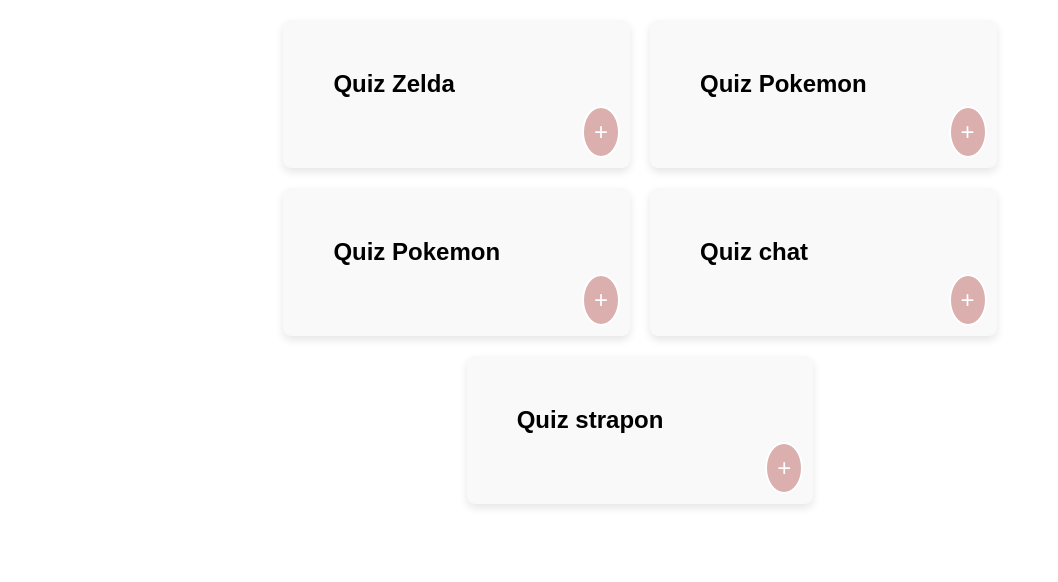
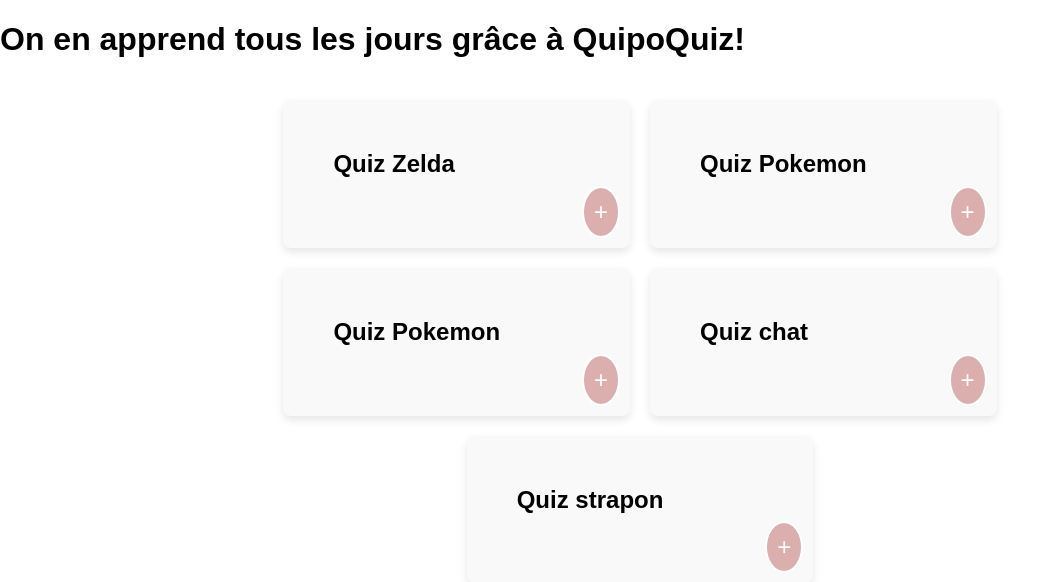
Before and after one commit to alexandre-imbernon/quiznight, a PHP site: page / in a window 1280 px wide. Shown: the part 120-702 px from the top of the page, without its empty margins (0-1058 px from the left). Run offline with PHP 8.4, Linux system fonts and the light colour scheme; data comes from the database, SQL or seed files in the repository.

Commit message:
Mise en page

```diff
--- a/index.php
+++ b/index.php
@@ -70,6 +70,9 @@
     </form>
 </header>
 
+<body>
+<h1>On en apprend tous les jours grâce à QuipoQuiz!</h1>
+
 <div class="container">
 
     <div class="card-container">
--- a/style.css
+++ b/style.css
@@ -2,6 +2,7 @@
 body {
     margin: 0;
     font-family: Arial, sans-serif;
+
 }
 
 header {
```
